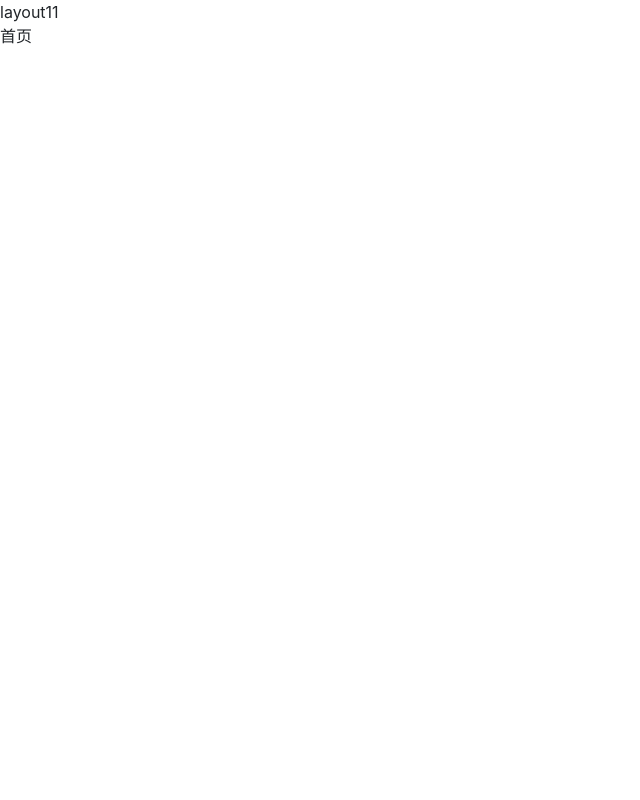
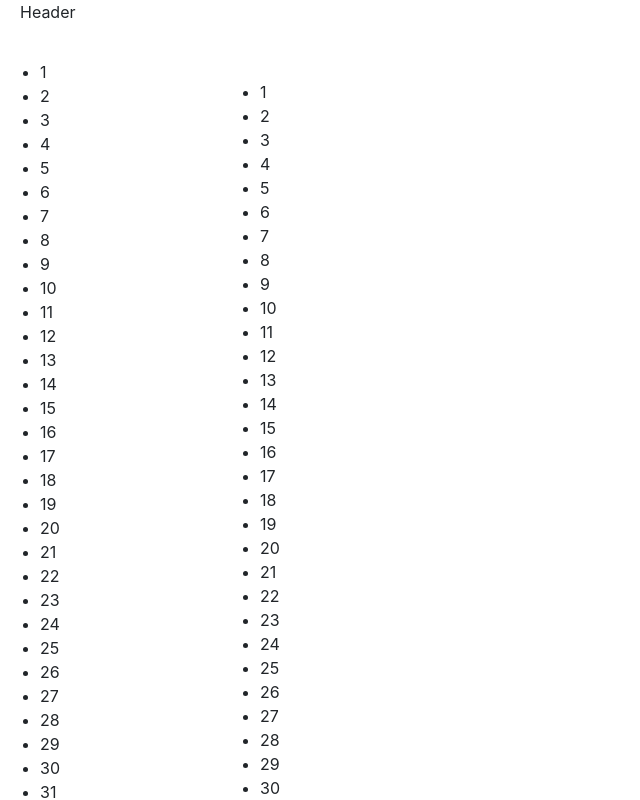
Before and after one commit to hayyzymybabby/vue-el-admin, a Vue app: page /#/index in a window 1280 px wide. Shown: the whole page, without its empty margins (0-640 px from the left). Built offline with nearby package versions, Linux system fonts and the light colour scheme.

Commit message:
后台主布局

```diff
--- a/src/App.vue
+++ b/src/App.vue
@@ -9,5 +9,19 @@ export default {
 }
 </script>
 <style lang="scss">
-
+::-webkit-scrollbar-track {
+  background: rgba(0, 0, 0, 0.1);
+  border-radius: 0;
+}
+::-webkit-scrollbar {
+  -webkit-appearance: none;
+  width: 10px;
+  height: 10px;
+}
+::-webkit-scrollbar-thumb {
+  cursor: pointer;
+  border-radius: 5px;
+  background: rgba(0, 0, 0, 0.25);
+  transition: color .2s ease;
+}
 </style>
--- a/src/views/layout.vue
+++ b/src/views/layout.vue
@@ -1,16 +1,39 @@
 <template>
   <div>
-    layout11
-    <router-view></router-view>
+    <el-container class="layout">
+      <el-header>Header</el-header>
+      <el-container class="layout-container">
+        <el-aside width="200px">
+          <ul>
+            <li v-for="i in 100" :key="i">{{ i }}</li>
+          </ul>
+        </el-aside>
+        <el-main>
+          <ul>
+            <li v-for="i in 100" :key="i">{{ i }}</li>
+          </ul>
+        </el-main>
+      </el-container>
+    </el-container>
+    <!-- <router-view></router-view> -->
   </div>
 </template>
 
 <script>
-export default {
-
-}
+export default {}
 </script>
 
-<style>
-
+<style lang="scss" scoped>
+.layout {
+  position: absolute;
+  top: 0;
+  left: 0;
+  right: 0;
+  bottom: 0;
+  overflow: hidden;
+  .layout-container {
+    height: 100%;
+    padding-bottom: 60px;
+  }
+}
 </style>
```
